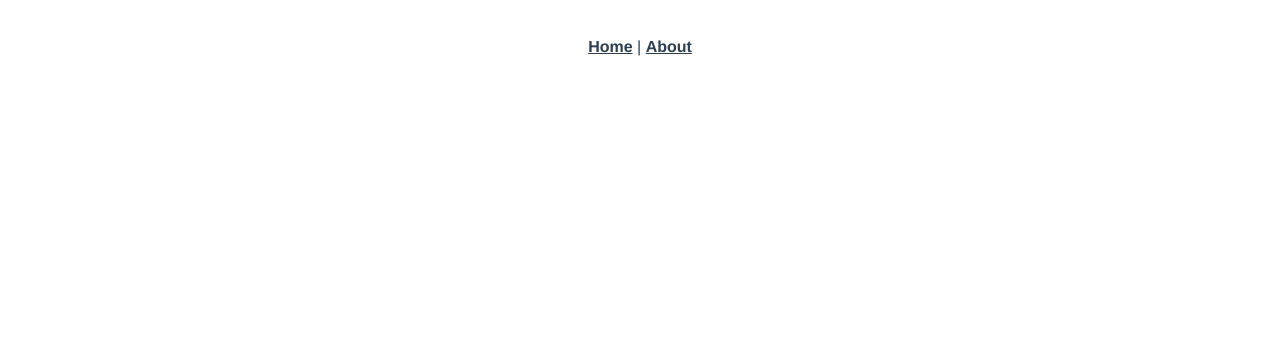
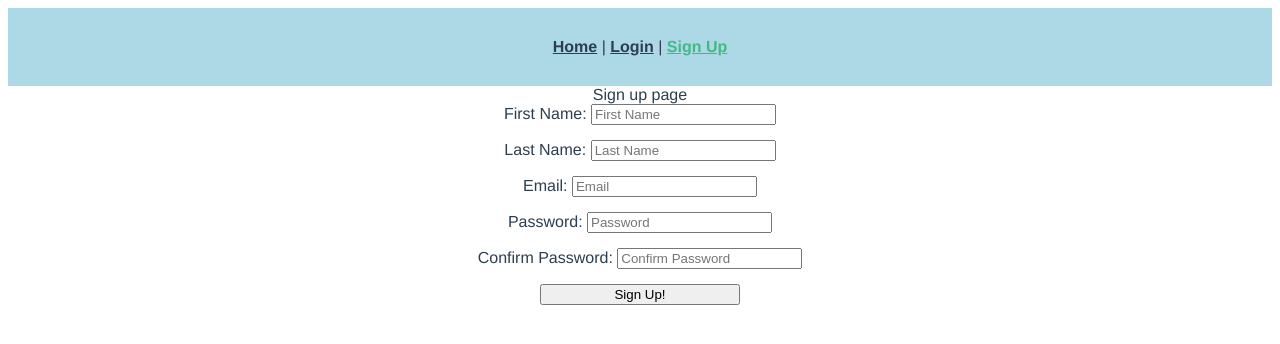
Before and after one commit to Anico94/Stocks-and-Crypto-Client, a Vue app: page /signup in a window 1280 px wide. Before the commit this address had no page. Shown: the top 344 px of the page. Built offline with nearby package versions, Linux system fonts and the light colour scheme.

Commit message:
Added sign up and login forms

```diff
--- a/src/App.vue
+++ b/src/App.vue
@@ -1,10 +1,19 @@
 <template>
-  <nav>
-    <router-link to="/">Home</router-link> |
-    <router-link to="/about">About</router-link>
-  </nav>
-  <router-view/>
+  <div id="app">
+    <nav>
+      <router-link to="/">Home</router-link> |
+      <router-link to="/login">Login</router-link> |
+      <router-link to="/signup">Sign Up</router-link>
+    </nav>
+    <router-view />
+  </div>
 </template>
+
+<script>
+export default {
+  name: "app",
+};
+</script>
 
 <style>
 #app {
@@ -17,6 +26,7 @@
 
 nav {
   padding: 30px;
+  background-color: lightblue;
 }
 
 nav a {
--- a/src/components/HelloWorld.vue
+++ /dev/null
@@ -1,59 +0,0 @@
-<template>
-  <div class="hello">
-    <h1>{{ msg }}</h1>
-    <p>
-      For a guide and recipes on how to configure / customize this project,<br>
-      check out the
-      <a href="https://cli.vuejs.org" target="_blank" rel="noopener">vue-cli documentation</a>.
-    </p>
-    <h3>Installed CLI Plugins</h3>
-    <ul>
-      <li><a href="https://github.com/vuejs/vue-cli/tree/dev/packages/%40vue/cli-plugin-babel" target="_blank" rel="noopener">babel</a></li>
-      <li><a href="https://github.com/vuejs/vue-cli/tree/dev/packages/%40vue/cli-plugin-router" target="_blank" rel="noopener">router</a></li>
-      <li><a href="https://github.com/vuejs/vue-cli/tree/dev/packages/%40vue/cli-plugin-eslint" target="_blank" rel="noopener">eslint</a></li>
-    </ul>
-    <h3>Essential Links</h3>
-    <ul>
-      <li><a href="https://vuejs.org" target="_blank" rel="noopener">Core Docs</a></li>
-      <li><a href="https://forum.vuejs.org" target="_blank" rel="noopener">Forum</a></li>
-      <li><a href="https://chat.vuejs.org" target="_blank" rel="noopener">Community Chat</a></li>
-      <li><a href="https://twitter.com/vuejs" target="_blank" rel="noopener">Twitter</a></li>
-      <li><a href="https://news.vuejs.org" target="_blank" rel="noopener">News</a></li>
-    </ul>
-    <h3>Ecosystem</h3>
-    <ul>
-      <li><a href="https://router.vuejs.org" target="_blank" rel="noopener">vue-router</a></li>
-      <li><a href="https://vuex.vuejs.org" target="_blank" rel="noopener">vuex</a></li>
-      <li><a href="https://github.com/vuejs/vue-devtools#vue-devtools" target="_blank" rel="noopener">vue-devtools</a></li>
-      <li><a href="https://vue-loader.vuejs.org" target="_blank" rel="noopener">vue-loader</a></li>
-      <li><a href="https://github.com/vuejs/awesome-vue" target="_blank" rel="noopener">awesome-vue</a></li>
-    </ul>
-  </div>
-</template>
-
-<script>
-export default {
-  name: 'HelloWorld',
-  props: {
-    msg: String
-  }
-}
-</script>
-
-<!-- Add "scoped" attribute to limit CSS to this component only -->
-<style scoped>
-h3 {
-  margin: 40px 0 0;
-}
-ul {
-  list-style-type: none;
-  padding: 0;
-}
-li {
-  display: inline-block;
-  margin: 0 10px;
-}
-a {
-  color: #42b983;
-}
-</style>
--- /dev/null
+++ b/src/components/LoginForm.vue
@@ -0,0 +1,38 @@
+<template>
+  <div>
+    <form action="">
+      <label>
+        Email:
+        <input type="email" placeholder="Email" />
+      </label>
+      <label>
+        Password:
+        <input type="email" placeholder="Email" />
+      </label>
+      <button type="submit">Login</button>
+    </form>
+  </div>
+</template>
+
+<script>
+export default {
+  name: "login-form",
+};
+</script>
+
+<style scoped>
+form {
+  display: flex;
+  flex-direction: column;
+  justify-content: center;
+}
+
+label {
+  margin-bottom: 15px;
+}
+
+button {
+  margin: 0 auto;
+  width: 200px;
+}
+</style>
--- /dev/null
+++ b/src/components/SignupForm.vue
@@ -0,0 +1,45 @@
+<template>
+  <div>
+    <form action="">
+      <label>
+        First Name:
+        <input type="text" placeholder="First Name" />
+      </label>
+      <label>
+        Last Name:
+        <input type="text" placeholder="Last Name" />
+      </label>
+      <label>
+        Email:
+        <input type="email" placeholder="Email" />
+      </label>
+      <label>
+        Password:
+        <input type="password" placeholder="Password" />
+      </label>
+      <label>
+        Confirm Password:
+        <input type="password" placeholder="Confirm Password" />
+      </label>
+      <button type="submit">Sign Up!</button>
+    </form>
+  </div>
+</template>
+
+<script></script>
+
+<style scoped>
+form {
+  display: flex;
+  flex-direction: column;
+}
+
+label {
+  margin-bottom: 15px;
+}
+
+button {
+  margin: 0 auto;
+  width: 200px;
+}
+</style>
--- a/src/router/index.js
+++ b/src/router/index.js
@@ -1,25 +1,56 @@
-import { createRouter, createWebHistory } from 'vue-router'
-import HomeView from '../views/HomeView.vue'
+import { createRouter, createWebHistory } from "vue-router";
+
+import LoginPage from "../views/LoginPage.vue";
+import SignUp from "../views/SignUp.vue";
+import HomePage from "../views/HomePage.vue";
 
 const routes = [
   {
-    path: '/',
-    name: 'home',
-    component: HomeView
+    path: "/",
+    name: "home",
+    component: HomePage,
   },
   {
-    path: '/about',
-    name: 'about',
-    // route level code-splitting
-    // this generates a separate chunk (about.[hash].js) for this route
-    // which is lazy-loaded when the route is visited.
-    component: () => import(/* webpackChunkName: "about" */ '../views/AboutView.vue')
-  }
-]
+    path: "/login",
+    name: "login",
+    component: LoginPage,
+  },
+  {
+    path: "/signup",
+    name: "signup",
+    component: SignUp,
+  },
+];
 
 const router = createRouter({
   history: createWebHistory(process.env.BASE_URL),
-  routes
-})
+  routes,
+});
 
-export default router
+export default router;
+
+// import { createRouter, createWebHistory } from 'vue-router'
+// import HomeView from '../views/HomeView.vue'
+
+// const routes = [
+//   {
+//     path: '/',
+//     name: 'home',
+//     component: HomeView
+//   },
+//   {
+//     path: '/about',
+//     name: 'about',
+//     // route level code-splitting
+//     // this generates a separate chunk (about.[hash].js) for this route
+//     // which is lazy-loaded when the route is visited.
+//     component: () => import(/* webpackChunkName: "about" */ '../views/AboutView.vue')
+//   }
+// ]
+
+// const router = createRouter({
+//   history: createWebHistory(process.env.BASE_URL),
+//   routes
+// })
+
+// export default router
--- a/src/views/AboutView.vue
+++ /dev/null
@@ -1,5 +0,0 @@
-<template>
-  <div class="about">
-    <h1>This is an about page</h1>
-  </div>
-</template>
--- /dev/null
+++ b/src/views/HomePage.vue
@@ -0,0 +1,11 @@
+<template>
+  <div>This is the home page</div>
+</template>
+
+<script>
+export default {
+  name: "home-page",
+};
+</script>
+
+<style scoped></style>
--- a/src/views/HomeView.vue
+++ /dev/null
@@ -1,18 +0,0 @@
-<template>
-  <div class="home">
-    <img alt="Vue logo" src="../assets/logo.png">
-    <HelloWorld msg="Welcome to Your Vue.js App"/>
-  </div>
-</template>
-
-<script>
-// @ is an alias to /src
-import HelloWorld from '@/components/HelloWorld.vue'
-
-export default {
-  name: 'HomeView',
-  components: {
-    HelloWorld
-  }
-}
-</script>
--- /dev/null
+++ b/src/views/LoginPage.vue
@@ -0,0 +1,17 @@
+<template>
+  <div>
+    <h1>Login Page</h1>
+    <login-form></login-form>
+  </div>
+</template>
+
+<script>
+import LoginForm from "../components/LoginForm.vue";
+
+export default {
+  components: { LoginForm },
+  name: "login-page",
+};
+</script>
+
+<style scoped></style>
--- /dev/null
+++ b/src/views/SignUp.vue
@@ -0,0 +1,14 @@
+<template>
+  <div>Sign up page</div>
+  <signup-form></signup-form>
+</template>
+
+<script>
+import SignupForm from "../components/SignupForm.vue";
+export default {
+  components: { SignupForm },
+  name: "sign-up",
+};
+</script>
+
+<style scoped></style>
```
Also changed, not shown: src/main.js (+4 -4 lines), src/helper/helper.js (added).
